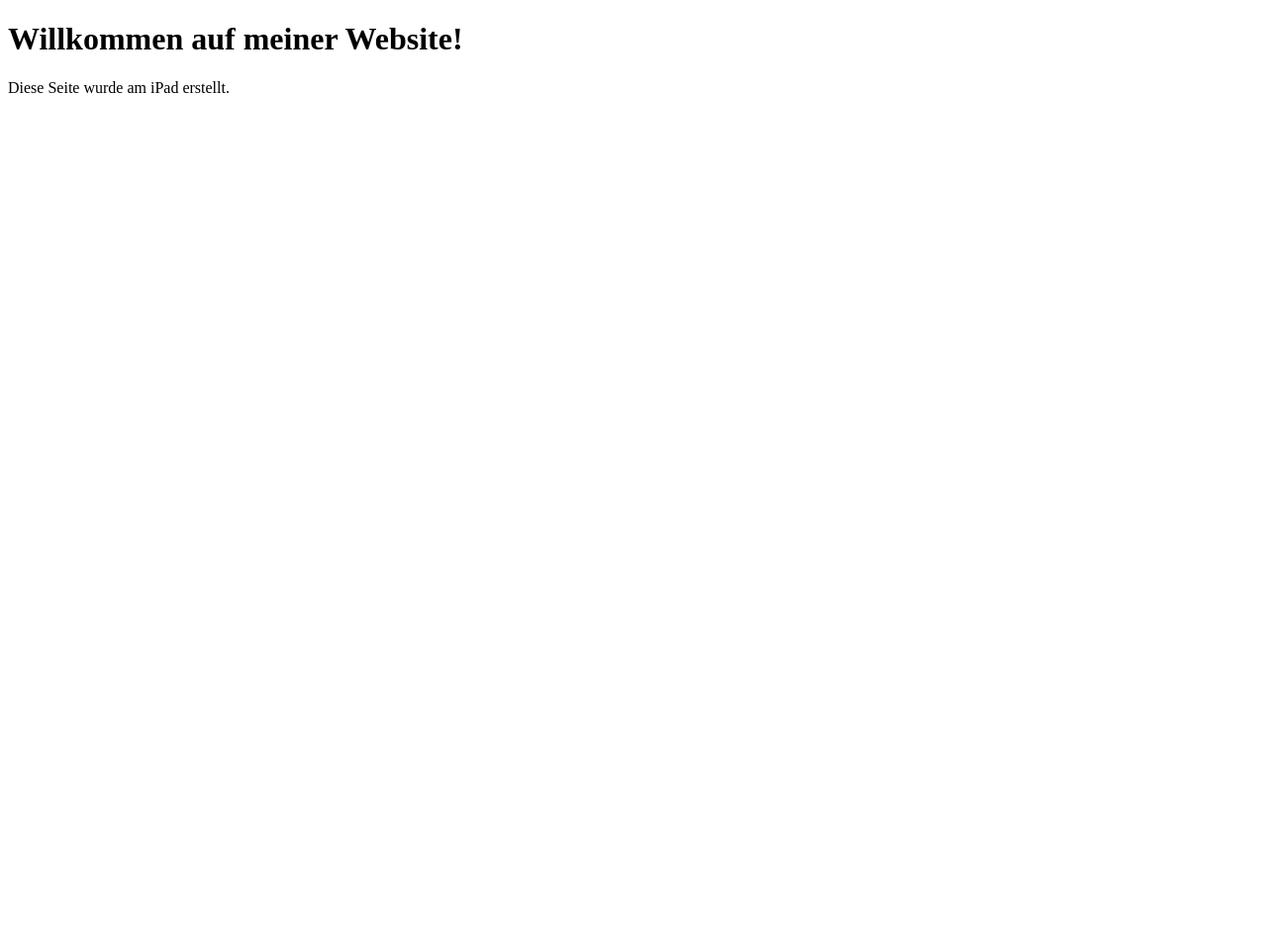
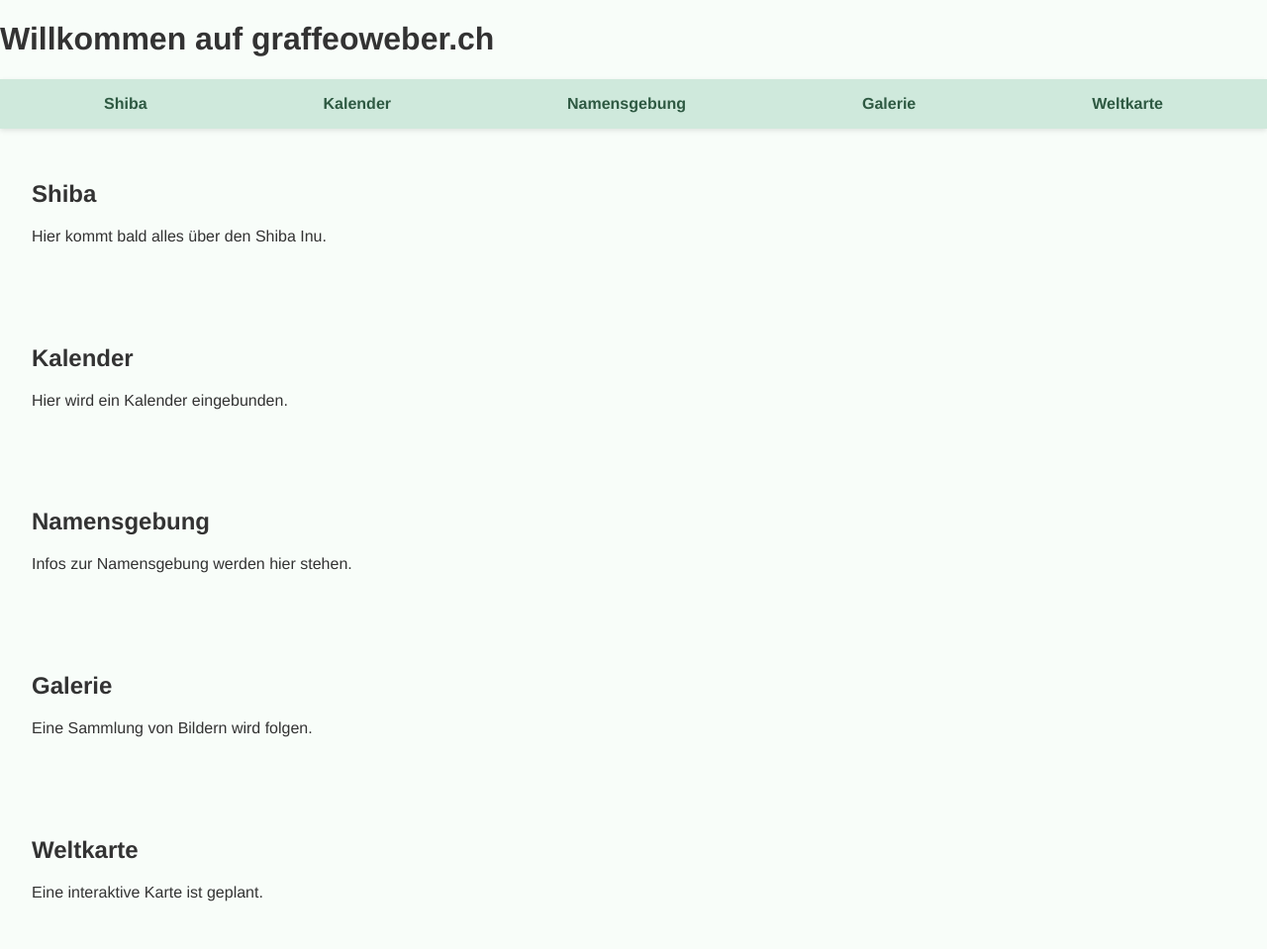
Before and after one commit to RafaelNaCl/GW, a plain HTML site: page index.html in a window 1280 px wide. Shown: the whole page at 99% size. Before the commit the page ends 800 px from the top, so only its background shows below. Drawn offline with Linux system fonts and the light colour scheme.

Commit message:
style and index rework

```diff
--- a/index.html
+++ b/index.html
@@ -3,11 +3,49 @@
 <head>
   <meta charset="UTF-8">
   <meta name="viewport" content="width=device-width, initial-scale=1.0">
-  <title>graffeo Weber</title>
+  <title>graffeoweber.ch</title>
   <link rel="icon" href="bilder/favicon.png" type="image/png">
+  <link rel="stylesheet" href="style.css">
 </head>
 <body>
-  <h1>Willkommen auf meiner Website!</h1>
-  <p>Diese Seite wurde am iPad erstellt.</p>
+  <header>
+    <h1>Willkommen auf graffeoweber.ch</h1>
+    <nav>
+      <ul>
+        <li><a href="#shiba">Shiba</a></li>
+        <li><a href="#kalender">Kalender</a></li>
+        <li><a href="#namensgebung">Namensgebung</a></li>
+        <li><a href="#galerie">Galerie</a></li>
+        <li><a href="#weltkarte">Weltkarte</a></li>
+      </ul>
+    </nav>
+  </header>
+
+  <main>
+    <section id="shiba">
+      <h2>Shiba</h2>
+      <p>Hier kommt bald alles über den Shiba Inu.</p>
+    </section>
+
+    <section id="kalender">
+      <h2>Kalender</h2>
+      <p>Hier wird ein Kalender eingebunden.</p>
+    </section>
+
+    <section id="namensgebung">
+      <h2>Namensgebung</h2>
+      <p>Infos zur Namensgebung werden hier stehen.</p>
+    </section>
+
+    <section id="galerie">
+      <h2>Galerie</h2>
+      <p>Eine Sammlung von Bildern wird folgen.</p>
+    </section>
+
+    <section id="weltkarte">
+      <h2>Weltkarte</h2>
+      <p>Eine interaktive Karte ist geplant.</p>
+    </section>
+  </main>
 </body>
 </html>
--- /dev/null
+++ b/style.css
@@ -0,0 +1,58 @@
+
+/* Allgemeines Styling */
+body {
+    margin: 0;
+    font-family: 'Helvetica Neue', sans-serif;
+    background-color: #f8fdf9;
+    color: #333;
+}
+
+/* Navigation */
+nav {
+    background-color: #cfe9dc;
+    padding: 1rem;
+    position: sticky;
+    top: 0;
+    z-index: 1000;
+    box-shadow: 0 2px 5px rgba(0,0,0,0.1);
+}
+
+nav ul {
+    list-style: none;
+    margin: 0;
+    padding: 0;
+    display: flex;
+    justify-content: space-around;
+    flex-wrap: wrap;
+}
+
+nav ul li a {
+    text-decoration: none;
+    color: #2e5942;
+    font-weight: bold;
+    padding: 0.5rem 1rem;
+    border-radius: 5px;
+    transition: background-color 0.3s ease, transform 0.2s ease;
+}
+
+nav ul li a:hover {
+    background-color: #b5d9c9;
+    transform: scale(1.05);
+}
+
+/* Section Padding */
+section {
+    padding: 2rem;
+}
+
+/* Responsive Navigation */
+@media (max-width: 600px) {
+    nav ul {
+        flex-direction: column;
+        align-items: center;
+    }
+
+    nav ul li {
+        margin-bottom: 0.5rem;
+    }
+}
--- a/syle.css
+++ /dev/null
@@ -1,54 +0,0 @@
-body {
-    margin: 0;
-    font-family: 'Segoe UI', sans-serif;
-    background: #fff;
-    color: #222;
-  }
-
-  nav {
-    background: #222;
-    color: white;
-    padding: 15px;
-    display: flex;
-    justify-content: center;
-    gap: 30px;
-    flex-wrap: wrap;
-  }
-
-  nav a {
-    color: white;
-    text-decoration: none;
-    font-weight: bold;
-  }
-
-  nav a:hover {
-    text-decoration: underline;
-  }
-
-  .container {
-    padding: 40px 20px;
-    max-width: 800px;
-    margin: auto;
-  }
-
-  h1 {
-    color: #444;
-  }
-
-  /* Responsives Layout */
-@media (max-width: 600px) {
-    nav {
-      flex-direction: column;
-      align-items: center;
-      gap: 10px;
-    }
-
-    .container {
-      padding: 20px 15px;
-    }
-
-    img {
-      max-width: 100%;
-      height: auto;
-    }
-  }
```
